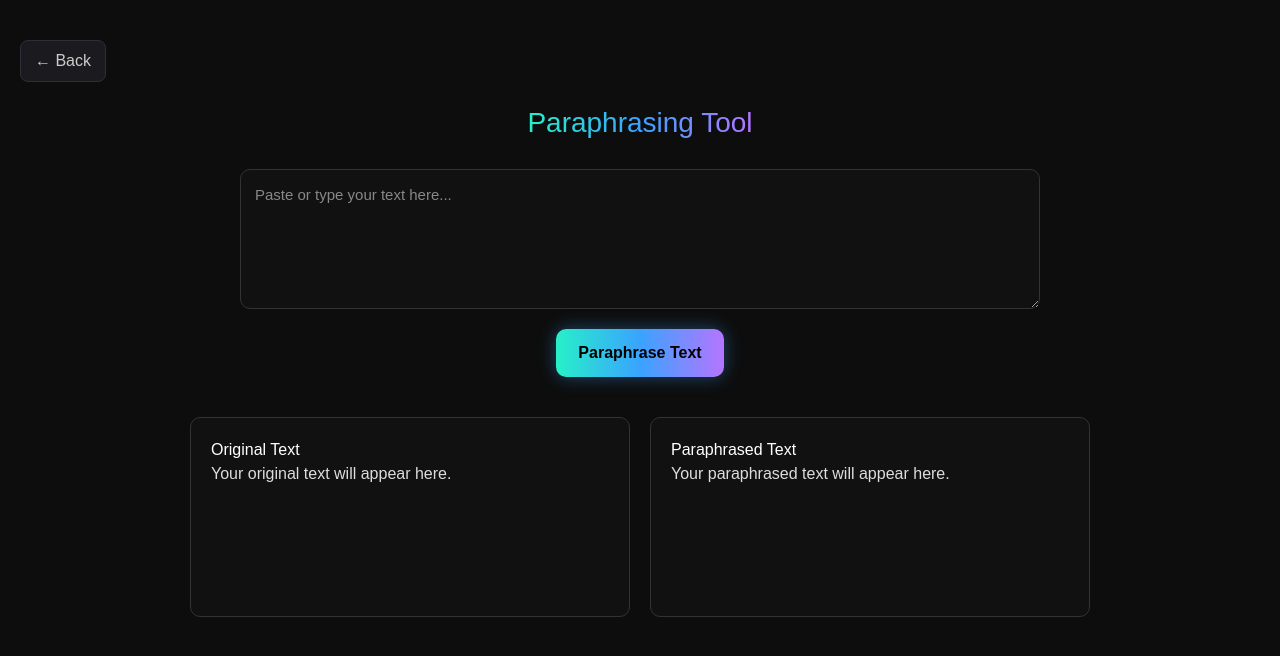
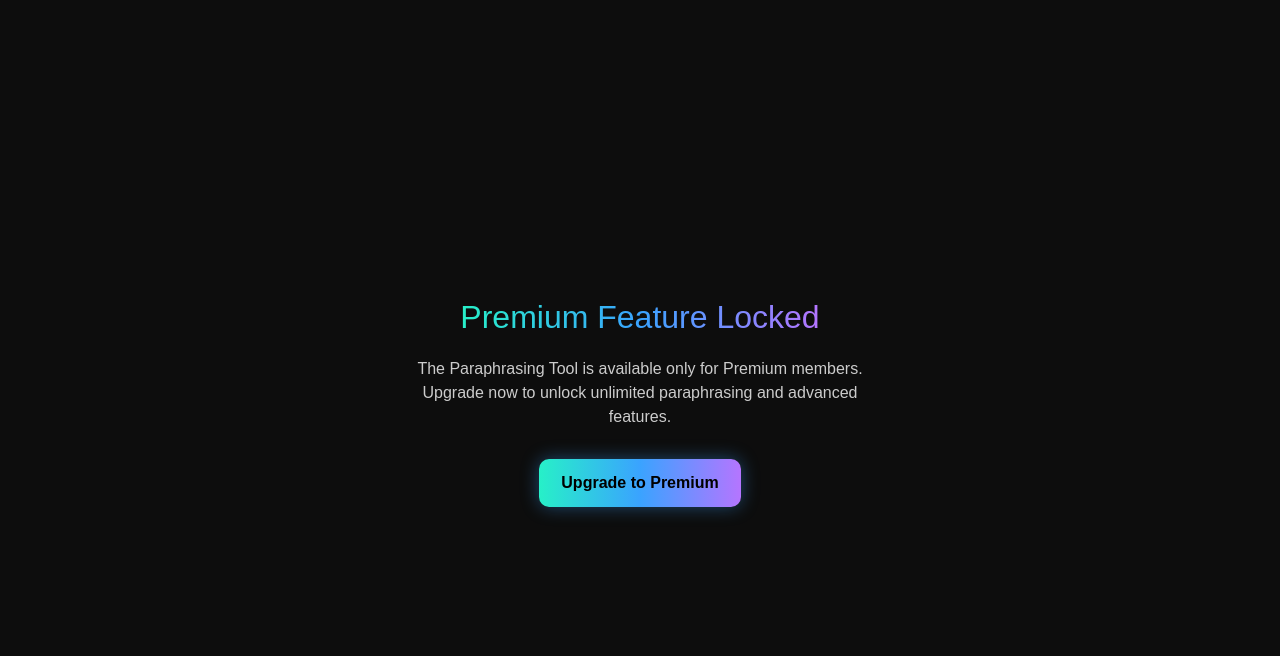
Before and after one commit to hamza07ejaz/MindSpark, a Next.js app: page /paraphrase in a window 1280 px wide. Shown: the top 656 px of the page. Built offline with nearby package versions, Linux system fonts and the light colour scheme; no server answers.

Commit message:
Update page.tsx

```diff
--- a/app/paraphrase/page.tsx
+++ b/app/paraphrase/page.tsx
@@ -1,11 +1,51 @@
 "use client";
-import { useState } from "react";
+import { useState, useEffect } from "react";
+import { createClient } from "@supabase/supabase-js";
 
 export default function Paraphraser() {
   const [input, setInput] = useState("");
   const [output, setOutput] = useState("");
   const [loading, setLoading] = useState(false);
   const [copied, setCopied] = useState(false);
+  const [plan, setPlan] = useState<string | null>(null);
+  const [checking, setChecking] = useState(true);
+
+  const supabase = createClient(
+    process.env.NEXT_PUBLIC_SUPABASE_URL!,
+    process.env.NEXT_PUBLIC_SUPABASE_ANON_KEY!
+  );
+
+  useEffect(() => {
+    const checkPlan = async () => {
+      try {
+        const { data: { user } } = await supabase.auth.getUser();
+        if (!user) {
+          setPlan("free");
+          setChecking(false);
+          return;
+        }
+
+        const { data, error } = await supabase
+          .from("profiles")
+          .select("plan")
+          .eq("id", user.id)
+          .single();
+
+        if (error || !data) {
+          setPlan("free");
+        } else {
+          setPlan(data.plan);
+        }
+      } catch (err) {
+        console.error(err);
+        setPlan("free");
+      } finally {
+        setChecking(false);
+      }
+    };
+
+    checkPlan();
+  }, []);
 
   const handleParaphrase = async () => {
     if (!input.trim()) return;
@@ -34,6 +74,73 @@ export default function Paraphraser() {
     setCopied(true);
     setTimeout(() => setCopied(false), 2000);
   };
+
+  if (checking) {
+    return (
+      <main
+        style={{
+          background: "#0d0d0d",
+          color: "#fff",
+          minHeight: "100vh",
+          display: "flex",
+          alignItems: "center",
+          justifyContent: "center",
+          fontFamily: "sans-serif",
+        }}
+      >
+        <p>Loading...</p>
+      </main>
+    );
+  }
+
+  if (plan !== "premium") {
+    return (
+      <main
+        style={{
+          background: "#0d0d0d",
+          color: "#fff",
+          minHeight: "100vh",
+          display: "flex",
+          flexDirection: "column",
+          alignItems: "center",
+          justifyContent: "center",
+          fontFamily: "sans-serif",
+          textAlign: "center",
+          padding: "20px",
+        }}
+      >
+        <h1
+          style={{
+            fontSize: "32px",
+            background: "linear-gradient(90deg, #27f0c8, #3aa3ff, #b575ff)",
+            WebkitBackgroundClip: "text",
+            color: "transparent",
+            marginBottom: "16px",
+          }}
+        >
+          Premium Feature Locked
+        </h1>
+        <p style={{ maxWidth: "500px", color: "#ccc", marginBottom: "30px" }}>
+          The Paraphrasing Tool is available only for Premium members. Upgrade now to unlock unlimited paraphrasing and advanced features.
+        </p>
+        <button
+          onClick={() => (window.location.href = "/upgrade")}
+          style={{
+            background: "linear-gradient(90deg,#27f0c8,#3aa3ff,#b575ff)",
+            color: "#000",
+            padding: "12px 22px",
+            borderRadius: "10px",
+            border: "none",
+            cursor: "pointer",
+            fontWeight: "bold",
+            boxShadow: "0 0 18px rgba(58,163,255,0.4)",
+          }}
+        >
+          Upgrade to Premium
+        </button>
+      </main>
+    );
+  }
 
   return (
     <main
```
